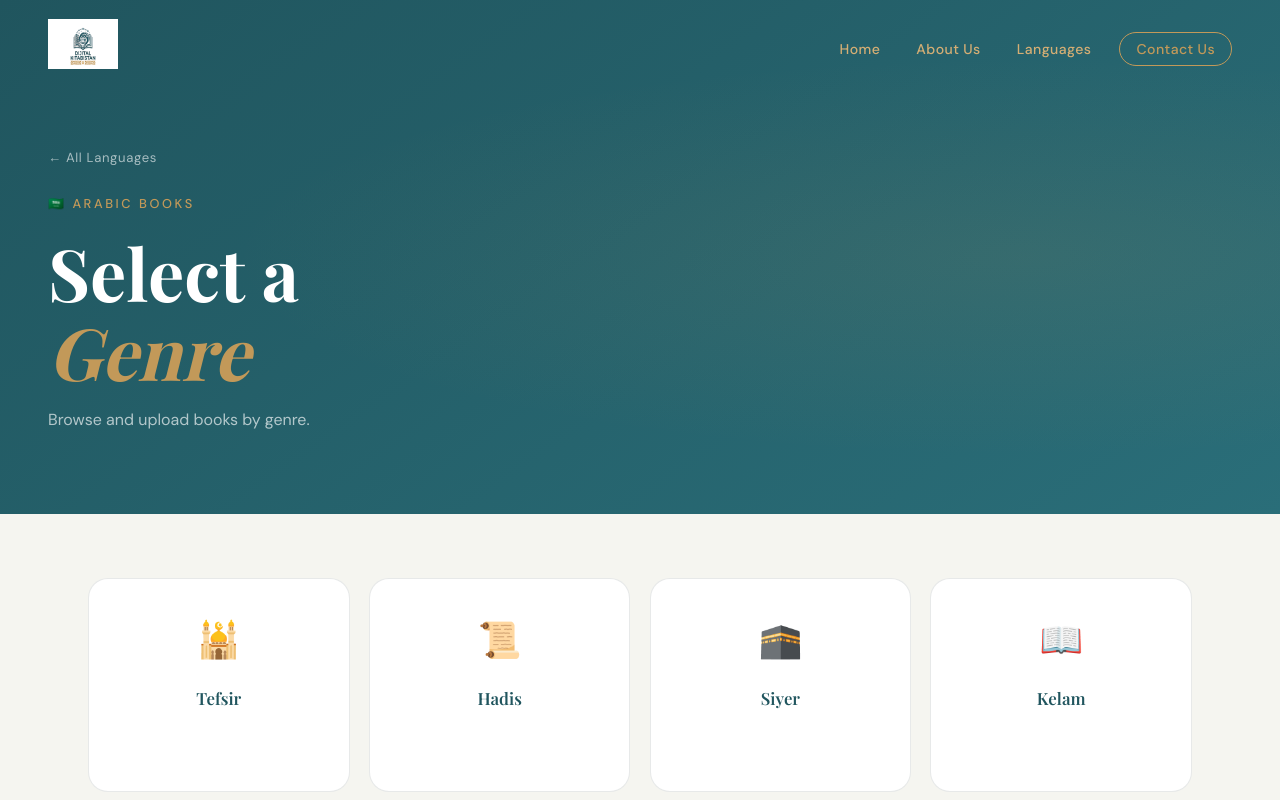
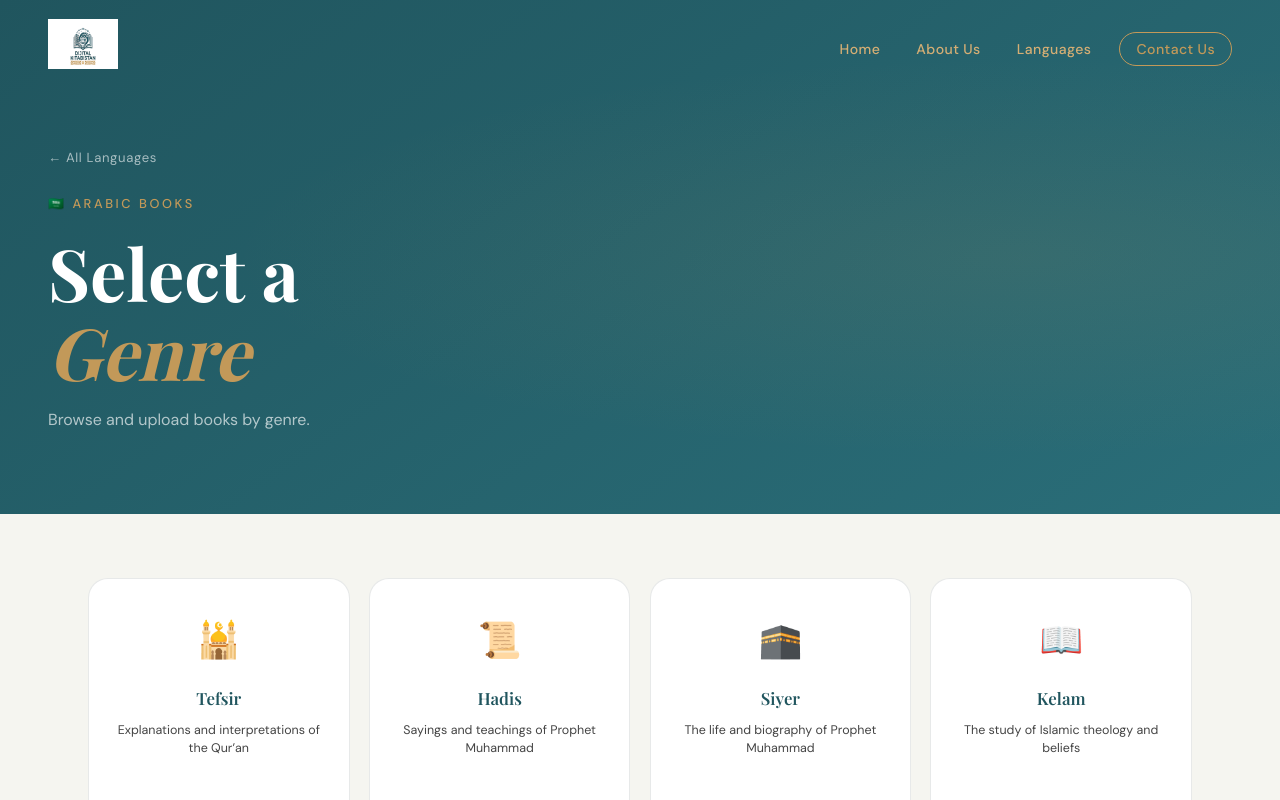
Before and after one commit to hafsaahabib/KTB, a React (Create React App) app: page /language/arabic in a window 1280 px wide. Shown: the top 800 px of the page. Built offline with nearby package versions, Linux system fonts and the light colour scheme; a web font is replaced by a local one.

Commit message:
Update Genre.js

```diff
--- a/src/pages/Genre.js
+++ b/src/pages/Genre.js
@@ -3,13 +3,13 @@ import { Link, useParams } from 'react-router-dom';
 import Navbar from '../Navbar';
 
 const GENRES = [
-  { code: 'tefsir', label: 'Tefsir', icon: '🕌'},
-  { code: 'hadis', label: 'Hadis', icon: '📜'},
-  { code: 'siyer', label: 'Siyer', icon: '🕋'},
-  { code: 'kelam', label: 'Kelam', icon: '📖'},
-  { code: 'felsefe', label: 'Felsefe', icon: '🧠'},
-  { code: 'Fıkıh', label: 'Fıkıh', icon: '⚖️'},
-  { code: 'tasavvuf', label: 'Tasavvuf', icon: '🕊️🌿'},
+  { code: 'tefsir', label: 'Tefsir', icon: '🕌', desc: 'Explanations and interpretations of the Qur’an'},
+  { code: 'hadis', label: 'Hadis', icon: '📜', desc: 'Sayings and teachings of Prophet Muhammad'},
+  { code: 'siyer', label: 'Siyer', icon: '🕋', desc: 'The life and biography of Prophet Muhammad'},
+  { code: 'kelam', label: 'Kelam', icon: '📖', desc: 'The study of Islamic theology and beliefs'},
+  { code: 'felsefe', label: 'Felsefe', icon: '🧠', desc: 'Philosophical thinking about existence and knowledge'},
+  { code: 'Fıkıh', label: 'Fıkıh', icon: '⚖️', desc: 'Islamic jurisprudence and practical rulings'},
+  { code: 'tasavvuf', label: 'Tasavvuf', icon: '🕊️🌿', desc:'Spiritual purification and inner journey in Islam'},
 ];
 
 const FLAG_MAP = {
```
